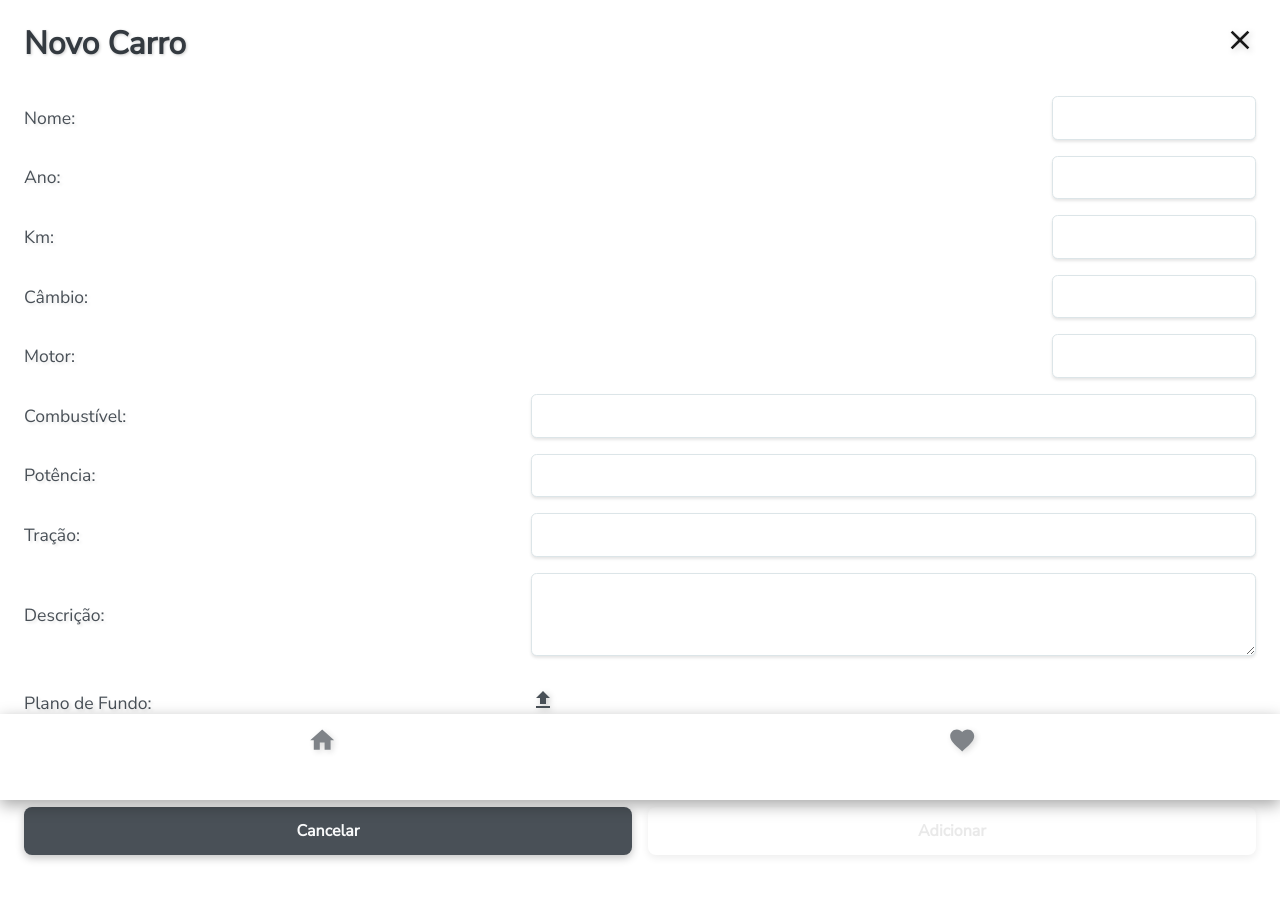
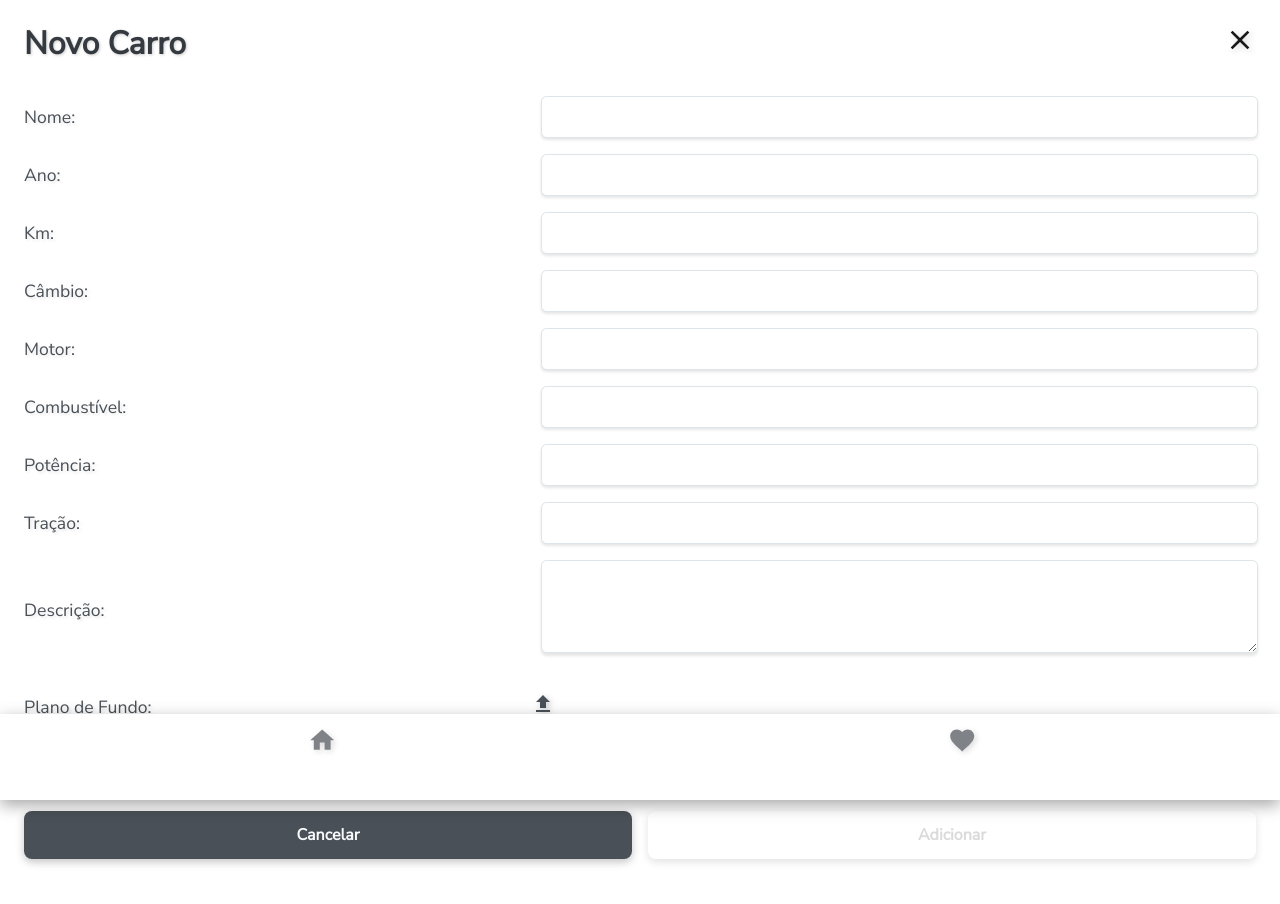
Before and after one commit to brunomsa/mygarage-react, a React (Create React App) app: page /adcionar/carro in a window 1280 px wide. Shown: the top 904 px of the page. Built offline with nearby package versions, Linux system fonts and the light colour scheme.

Commit message:
styles forms

```diff
--- a/src/index.css
+++ b/src/index.css
@@ -478,6 +478,7 @@ input[type="checkbox"] {
 
 .detailsCarDescription .inputEditDescription {
   font-weight: bold;
+  font-size: 1.1rem;
   color: #6c737a;
   border: none;
   outline: none;
@@ -557,7 +558,7 @@ input[type="checkbox"] {
 }
 
 .button:disabled {
-  opacity: 0.3;
+  opacity: 0.5;
 }
 
 /* Buttons Config -  End */
@@ -567,7 +568,6 @@ input[type="checkbox"] {
 .field {
   display: flex;
   flex-direction: row;
-  justify-content: space-between;
   align-items: center;
   margin-bottom: 1rem;
 }
@@ -580,16 +580,31 @@ input[type="checkbox"] {
   text-shadow: 2px 2px 3px rgba(0, 0, 0, 0.1);
 }
 
-.field input {
-  flex: 1;
-  height: 2rem;
-  padding: 0.3rem 0.7rem;
+.field input,
+.inputAddDescription {
+  height: 2.5rem;
+  width: calc(100% - 1.4rem);
+  padding: 0 0.7rem;
   color: #343a40;
   background: #fff;
   border: thin solid #dce5e8;
   border-radius: 0.35rem;
   box-shadow: rgba(0, 0, 0, 0.1) 0px 2px 3px;
   outline: none;
+}
+
+.inputAddFilenameImage {
+  flex: 1;
+}
+
+.inputAddDescription {
+  height: 4.5rem;
+  padding: 0.6rem 0.7rem;
+  box-shadow: rgba(0, 0, 0, 0.1) 0px 3px 3px;
+}
+
+.field div {
+  flex: 1;
 }
 
 .field.upload,
@@ -605,6 +620,7 @@ input[type="checkbox"] {
   flex: 1;
   height: auto;
   background: transparent;
+  width: max-content;
 }
 .field.upload {
   display: flex;
@@ -639,21 +655,6 @@ label.labelUpload {
 
 /* Forms Config -  End */
 
-.inputAddFilenameImage {
-  flex: 1;
-}
-
-.inputAddDescription {
-  flex: 1;
-  padding: 0.3rem 0.7rem;
-  color: #343a40;
-  background: #fff;
-  border: thin solid #dce5e8;
-  border-radius: 0.35rem;
-  box-shadow: rgba(0, 0, 0, 0.1) 0px 2px 3px;
-  outline: none;
-}
-
 .hidden {
   display: none !important;
 }
--- a/src/pages/AddCarPage/index.js
+++ b/src/pages/AddCarPage/index.js
@@ -44,6 +44,16 @@ const AddCarPage = (props) => {
             engine: Yup.string()
               .max(11, "O número máximo de caracteres é 11")
               .required("Campo obrigatório"),
+            fuel: Yup.string().max(11, "O número máximo de caracteres é 11"),
+            power: Yup.string().max(11, "O número máximo de caracteres é 11"),
+            traction: Yup.string().max(
+              11,
+              "O número máximo de caracteres é 11"
+            ),
+            description: Yup.string().max(
+              11,
+              "O número máximo de caracteres é 11"
+            ),
           })}
         >
           {({ values, setFieldValue, isValid }) => (
@@ -100,24 +110,45 @@ const AddCarPage = (props) => {
               </div>
               <div className="field">
                 <label htmlFor="fuel">Combustível:</label>
+                <div>
                   <Field id="fuel" name="fuel" autoComplete="off" />
+                  <ErrorMessage name="fuel">
+                    {(msg) => <div className="errorMsg">{msg}</div>}
+                  </ErrorMessage>
+                </div>
               </div>
               <div className="field">
                 <label htmlFor="power">Potência:</label>
+                <div>
                   <Field id="power" name="power" autoComplete="off" />
+                  <ErrorMessage name="power">
+                    {(msg) => <div className="errorMsg">{msg}</div>}
+                  </ErrorMessage>
+                </div>
               </div>
               <div className="field">
                 <label htmlFor="traction">Tração:</label>
+                <div>
                   <Field id="traction" name="traction" autoComplete="off" />
+                  <ErrorMessage name="traction">
+                    {(msg) => <div className="errorMsg">{msg}</div>}
+                  </ErrorMessage>
+                </div>
               </div>
               <div className="field">
                 <label htmlFor="description">Descrição:</label>
+                <div>
                   <Field
+                    id="description"
                     name="description"
                     as="textarea"
                     rows="3"
                     className="inputAddDescription"
                   />
+                  <ErrorMessage name="description">
+                    {(msg) => <div className="errorMsg">{msg}</div>}
+                  </ErrorMessage>
+                </div>
               </div>
               <div className="field upload">
                 <label className="labelImage" htmlFor="image">
@@ -147,7 +178,7 @@ const AddCarPage = (props) => {
               </div>
               <div className="field fav end">
                 <label htmlFor="favorite">Marcar como favorito:</label>
-                <Field name="favorite" type="checkbox" />
+                <Field id="favorite" name="favorite" type="checkbox" />
               </div>
               <div className="buttonGroup">
                 <Link to="/" className="button">
```
Lines whose indentation alone changed are shown as unchanged.
